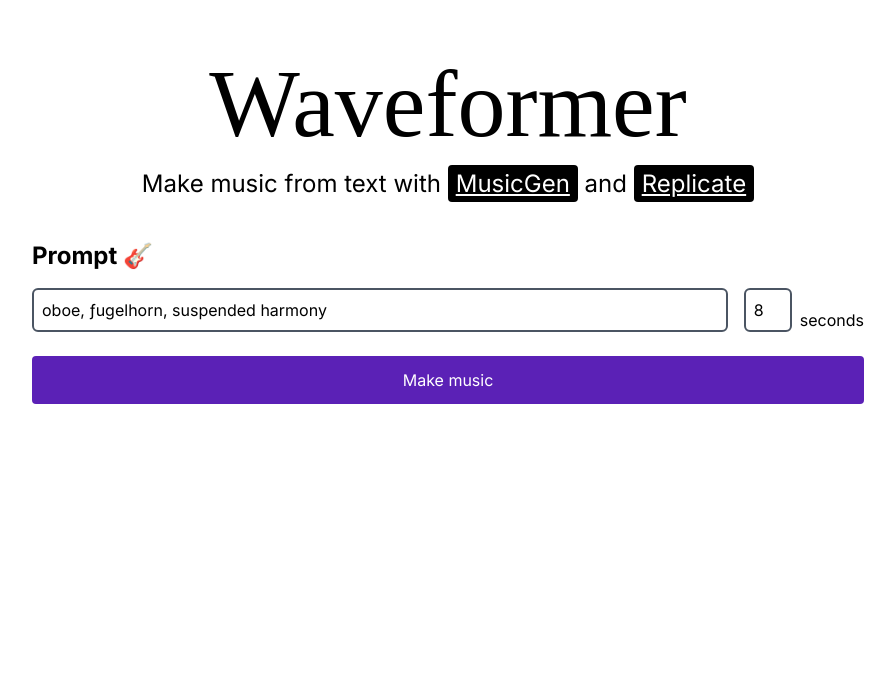
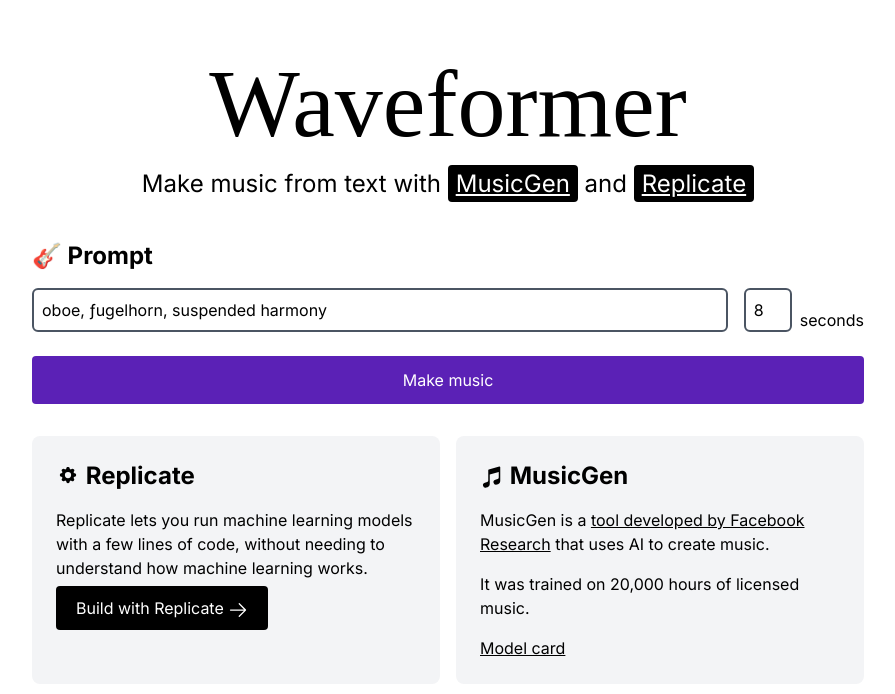
Before and after one commit to fofr/waveformer, a Next.js app: page / in a window 1280 px wide. Shown: the top 694 px of the page, without its empty margins (192-1087 px from the left). Built offline with nearby package versions, Linux system fonts and the light colour scheme; a web font is replaced by a local one.

Commit message:
Add details about Replicate and MusicGen

```diff
--- a/components/GenerateForm.js
+++ b/components/GenerateForm.js
@@ -158,7 +158,7 @@
         <form className="w-full" onSubmit={handleSubmit}>
 
           <label className="block mb-4 font-bold text-2xl" htmlFor="music-prompt">
-            Prompt 🎸
+            🎸 Prompt
           </label>
 
           <div className="flex">
--- a/pages/index.js
+++ b/pages/index.js
@@ -2,6 +2,7 @@
 import Meta from "../components/Meta";
 import GenerateForm from "../components/GenerateForm";
 import Link from "next/link";
+import { ArrowRightIcon, Cog8ToothIcon, MusicalNoteIcon } from "@heroicons/react/24/solid";
 const title = "Waveformer";
 
 export default function Home() {
@@ -22,6 +23,42 @@
         </p>
 
         <GenerateForm />
+
+        <div className="md:grid gap-4 md:grid-cols-2 mt-8">
+          <div className="p-6 mb-6 bg-gray-100 rounded-lg">
+            <div className="max-w-prose">
+              <h2 className="font-bold text-2xl mb-4">
+                <Cog8ToothIcon className="h-6 w-6 inline-block pb-1"></Cog8ToothIcon> Replicate
+              </h2>
+
+              <p className="mb-4">Replicate lets you run machine learning models with a few lines of code, without needing to understand how machine learning works.</p>
+
+              <Link href="https://replicate.com/docs" className="bg-black text-white px-5 py-3 mt-2 rounded" type="submit">
+                Build with Replicate <ArrowRightIcon className="h-5 w-5 inline-block"></ArrowRightIcon>
+              </Link>
+            </div>
+          </div>
+          <div className="p-6 mb-6 bg-gray-100 rounded-lg">
+            <div className="max-w-prose">
+              <h2 className="font-bold text-2xl mb-4">
+                <MusicalNoteIcon className="h-6 w-6 inline-block"></MusicalNoteIcon> MusicGen
+              </h2>
+
+              <p className="mb-4">MusicGen is a <Link className="underline" href="https://github.com/facebookresearch/audiocraft">tool developed by Facebook Research</Link> that uses AI to create music.</p>
+
+              <p className="mb-4">It was trained on 20,000 hours of licensed music.</p>
+
+              <p><Link className="underline" href="https://github.com/facebookresearch/audiocraft/blob/main/MODEL_CARD.md">Model card</Link></p>
+            </div>
+          </div>
+        </div>
+
+        <div class="mt-8 flex flex-wrap justify-center">
+          <div className="w-full md:w-1/2">
+
+          </div>
+
+        </div>
       </div>
     </div>
   );
```
